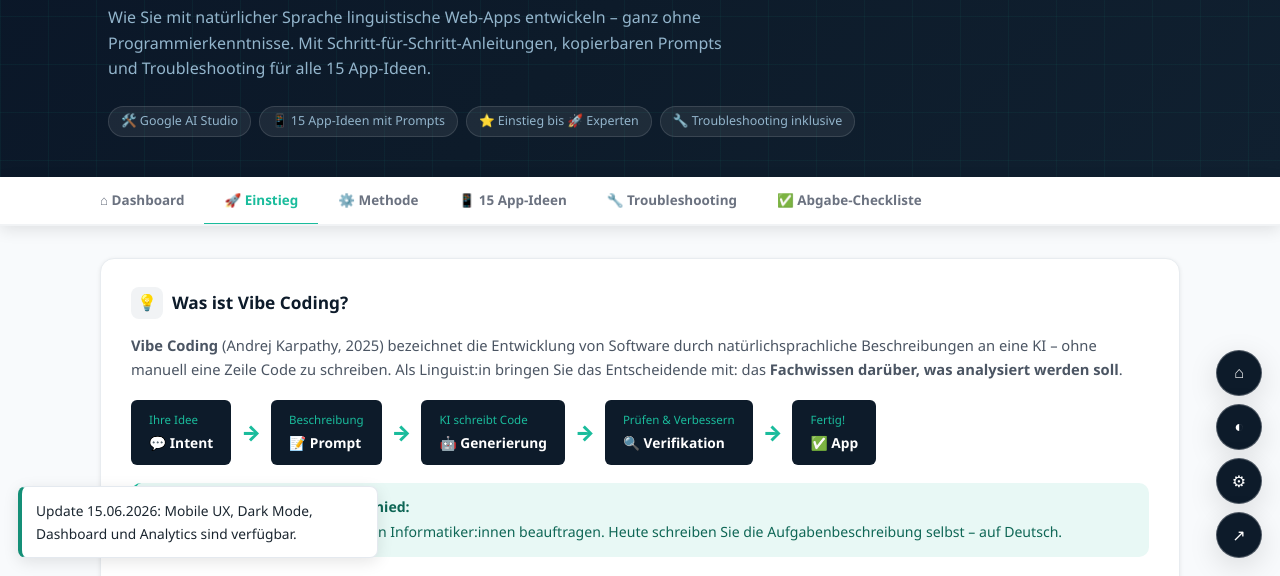
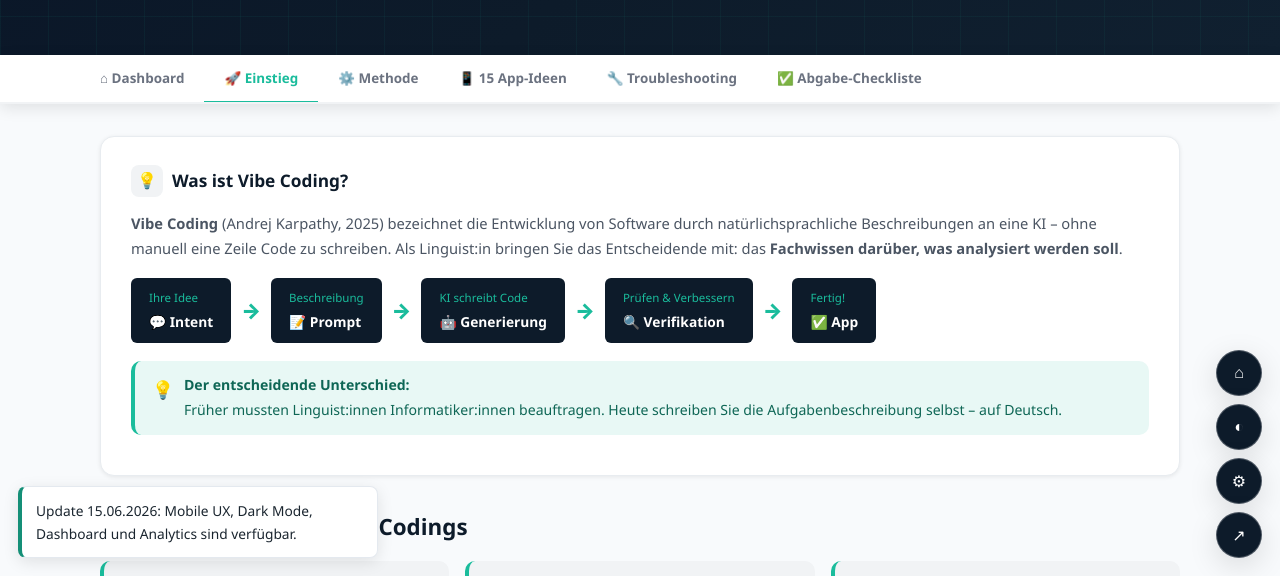
Before and after one commit to choseeyoung/vibe_coding, a plain HTML site: page index.html in a window 1280 px wide. Shown: the part 224-800 px from the top of the page. Drawn offline with Linux system fonts and the light colour scheme.

Commit message:
Remove header paragraph and meta information
Removed introductory paragraph and meta pills from the header section.

```diff
--- a/index.html
+++ b/index.html
@@ -868,22 +868,7 @@ body.compact-mode .card { padding: 16px; }
         <span>🧪</span> Interaktiver Leitfaden
       </div>
       <h1>Vibe Coding für <em>Linguist:innen</em></h1>
-      <p class="header-sub">
-        Wie Sie mit natürlicher Sprache linguistische Web-Apps entwickeln –
-        ganz ohne Programmierkenntnisse. Mit Schritt-für-Schritt-Anleitungen,
-        kopierbaren Prompts und Troubleshooting für alle 15 App-Ideen.
-      </p>
-    </div>
-
-    <!-- Meta-Pills -->
-    <div class="header-meta" role="list">
-      <span class="header-meta-pill" role="listitem">🛠️ Google AI Studio</span>
-      <span class="header-meta-pill" role="listitem">📱 15 App-Ideen mit Prompts</span>
-      <span class="header-meta-pill" role="listitem">⭐ Einstieg bis 🚀 Experten</span>
-      <span class="header-meta-pill" role="listitem">🔧 Troubleshooting inklusive</span>
-    </div>
-
-  </div>
+      </div>
 </header>
 
 <!-- ═══════════════════════════════════════════════════
```
